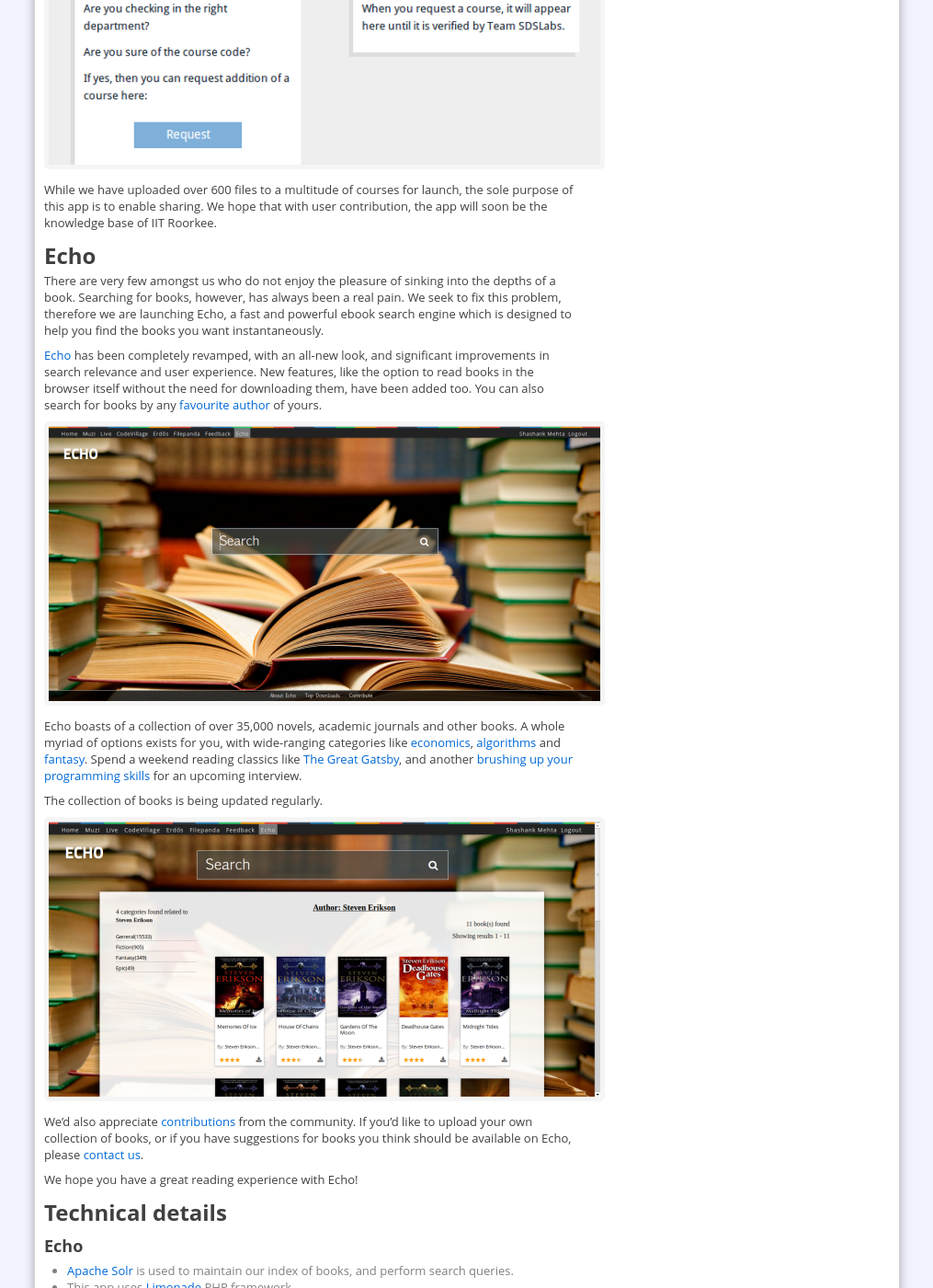
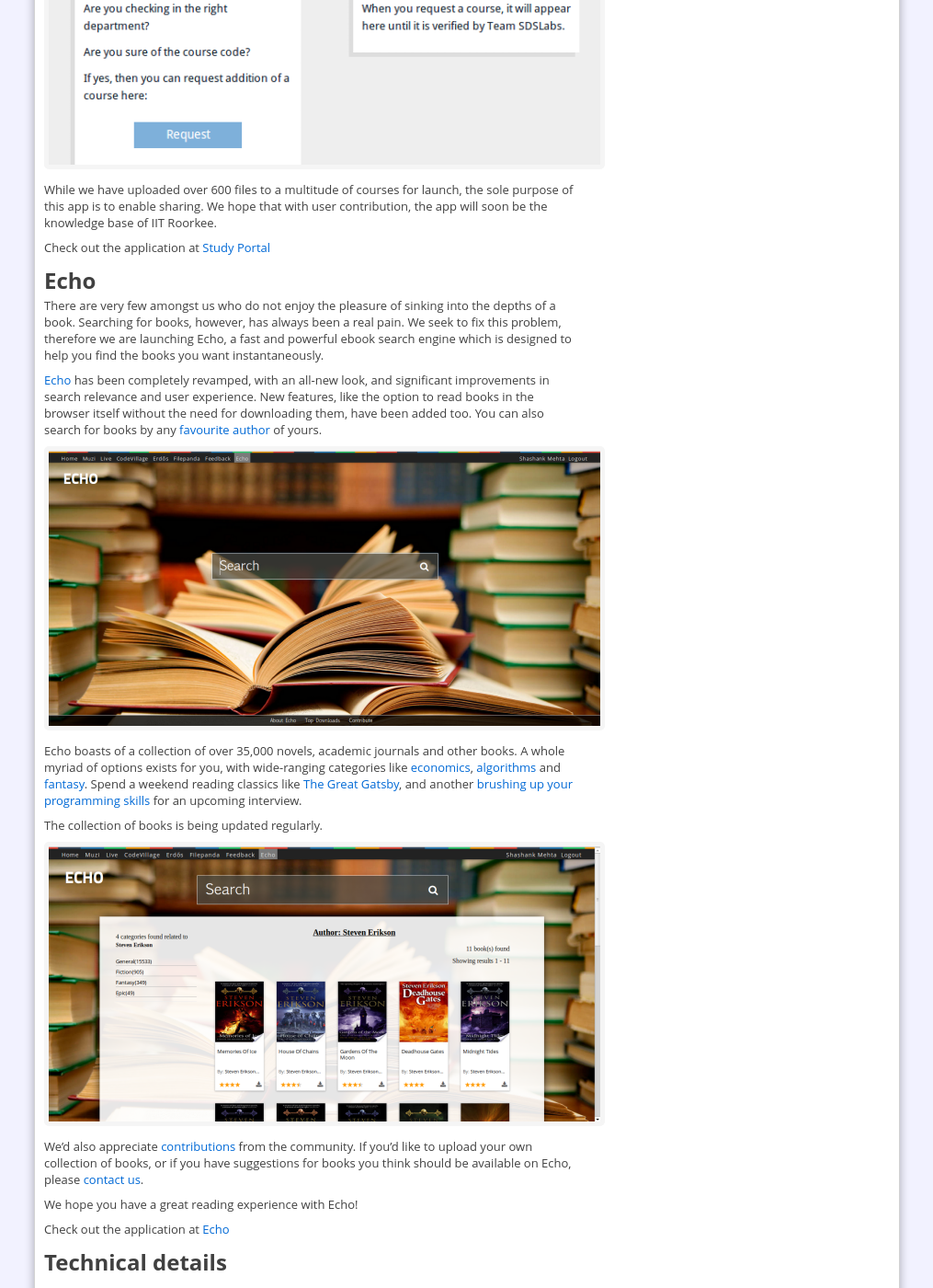
Before and after one commit to sdslabs/sdslabs.github.com, a Jekyll site: the page built from _posts/2013-10-24-studyportal-echo-2013.md, in a window 1280 px wide and 1400 px high, scrolled down 1564 px. Shown: the whole window at 92% size, without its empty margins (132-1147 px from the left). Built offline with Jekyll 4.4.1, drawn with Linux system fonts in a browser that asks for light colours; comment, search, counter and statistics services are not loaded.

Commit message:
Added link at end of blog post in echo sp post

```diff
--- a/_posts/2013-10-24-studyportal-echo-2013.md
+++ b/_posts/2013-10-24-studyportal-echo-2013.md
@@ -25,6 +25,8 @@ If a course is not listed in the uploads page, you can [request](http://study.sd
 
 While we have uploaded over 600 files to a multitude of courses for launch, the sole purpose of this app is to enable sharing. We hope that with user contribution, the app will soon be the knowledge base of IIT Roorkee.
 
+Check out the application at [Study Portal](http://study.sdslabs.co.in)
+
 
 ##Echo
 
@@ -44,6 +46,8 @@ We'd also appreciate [contributions](https://echo.sdslabs.co.in/contribute) from
 
 We hope you have a great reading experience with Echo!
 
+Check out the application at [Echo](http://echo.sdslabs.co.in)
+
 
 ##Technical details
 
```
